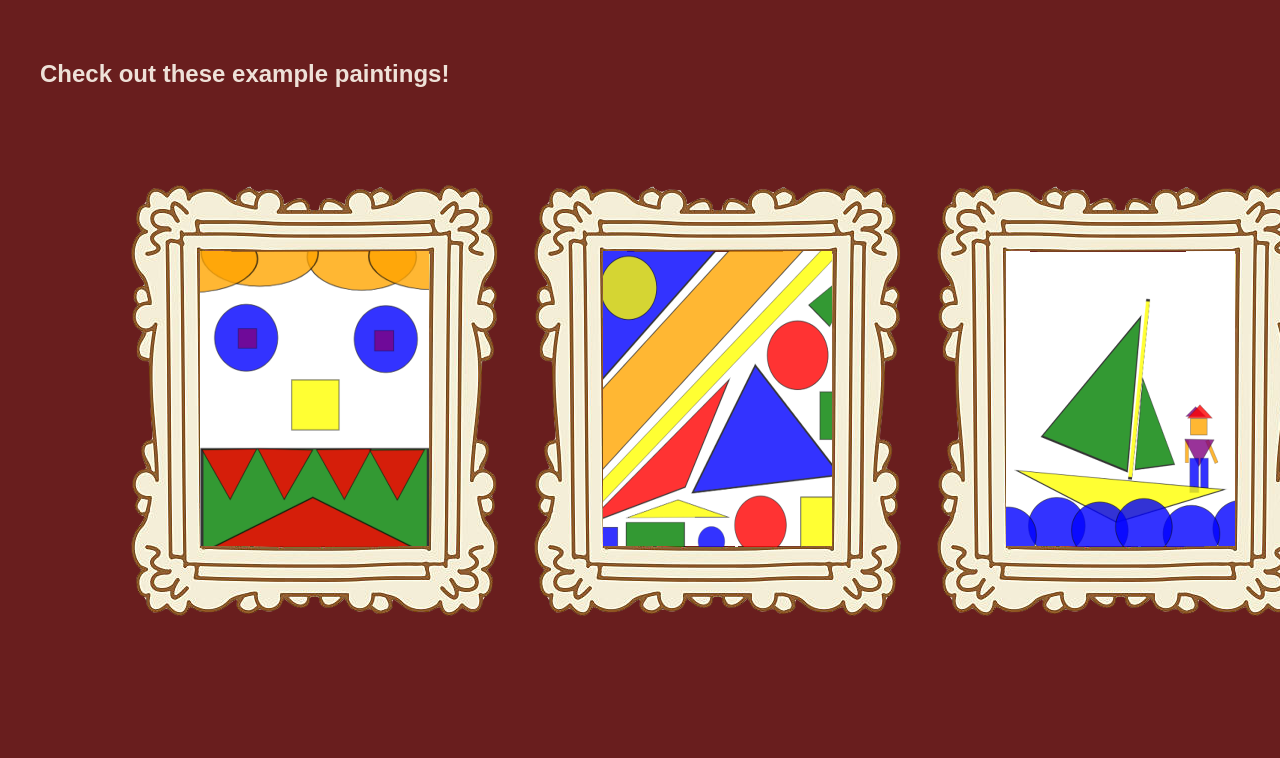
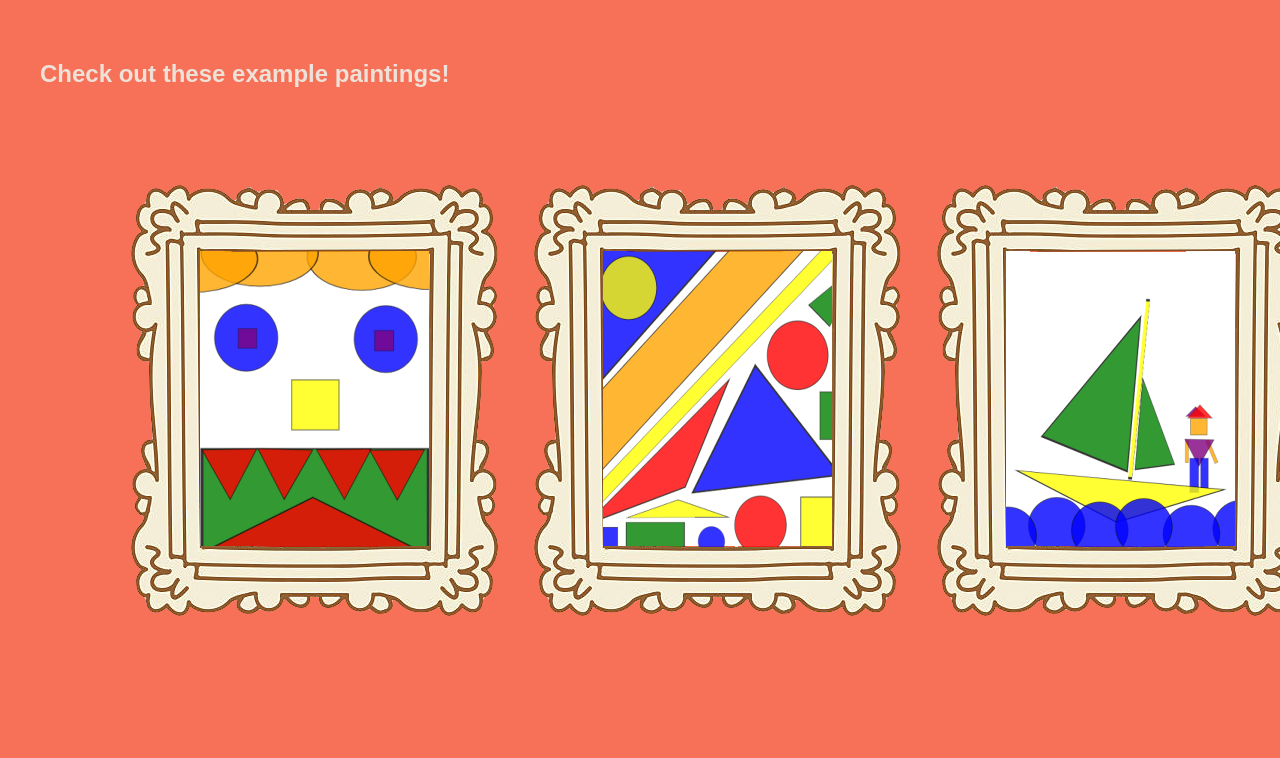
Before and after one commit to ckodonnell/DWDWebsite1, a PHP site: page /ui/canvas.html in a window 1280 px wide; the page is wider, and only the part inside the window is pictured. Shown: the part 710-1468 px from the top of that part. Run offline with PHP 8.4, Linux system fonts and the light colour scheme; some libraries are stand-ins or nearby versions; some web fonts are replaced.

Commit message:
fixed horizontal scroll issue and updated some colors

```diff
--- a/DWDWebsite1/css/site.css
+++ b/DWDWebsite1/css/site.css
@@ -1,15 +1,18 @@
 /* css for entire site */
 
-body{
+html, body{
     padding: 75px;
     background-color: #1c1c1c;
-    width: 100%;
+    width:100%;
+    max-width:100%;
+    overflow-x:hidden;
 }
 
 section {
-    width: 100%;
-    left:0px;
+    width: 100vw;
+    max-width:100%;
 }
 body section{
     display:table;
+    width:100%;
 }
--- a/DWDWebsite1/ui/canvas.html
+++ b/DWDWebsite1/ui/canvas.html
@@ -62,7 +62,7 @@
         }
 
         .ExamplePaintingGallery{
-            background-color: #691e1e;
+            background-color: #f67157;
             padding: 40px;
             font-family: "Rammetto One", sans-serif;
             position: absolute;
@@ -72,9 +72,10 @@
         }
 
         .gallery{
-            background-color: #691e1e;
+            background-color: #f67157;
             display: flex;
-            margin: 80px;
+            padding: 20px;
+            margin: 60px;
         }
 
         h2{
```
